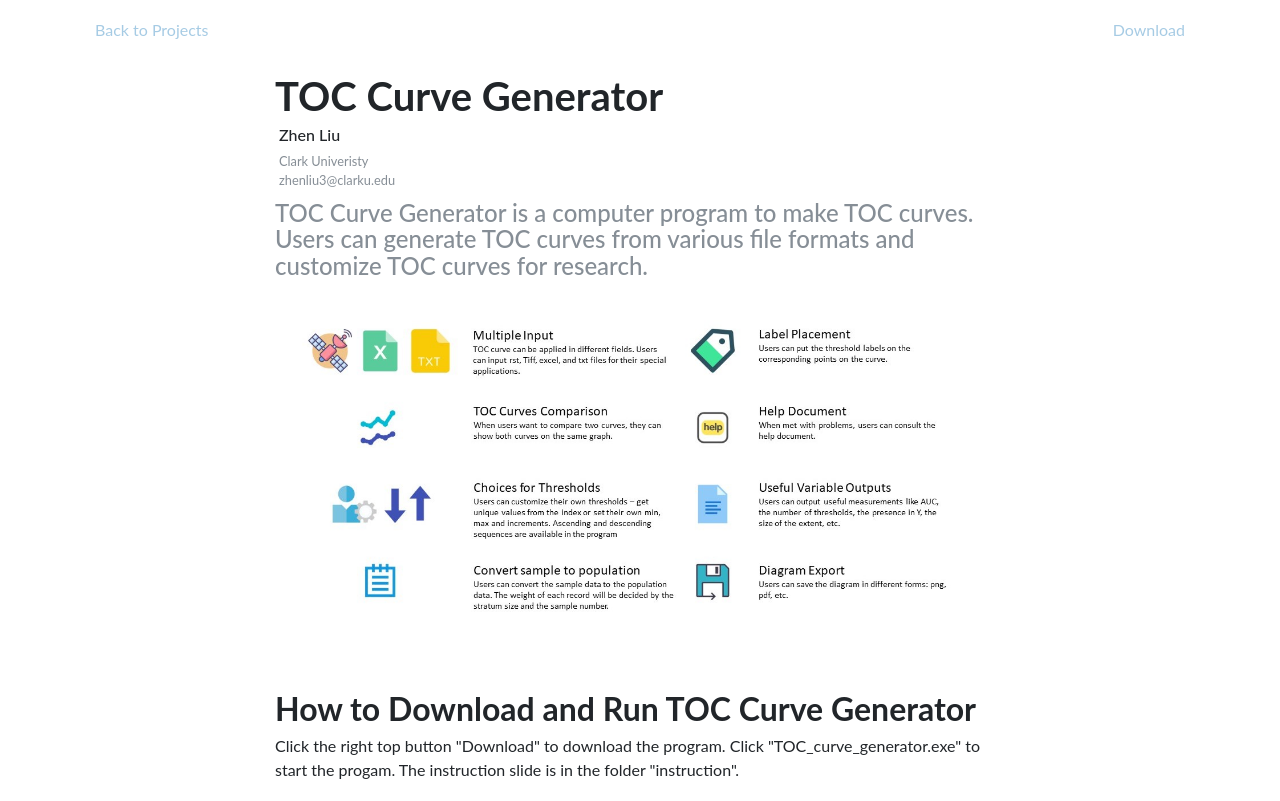
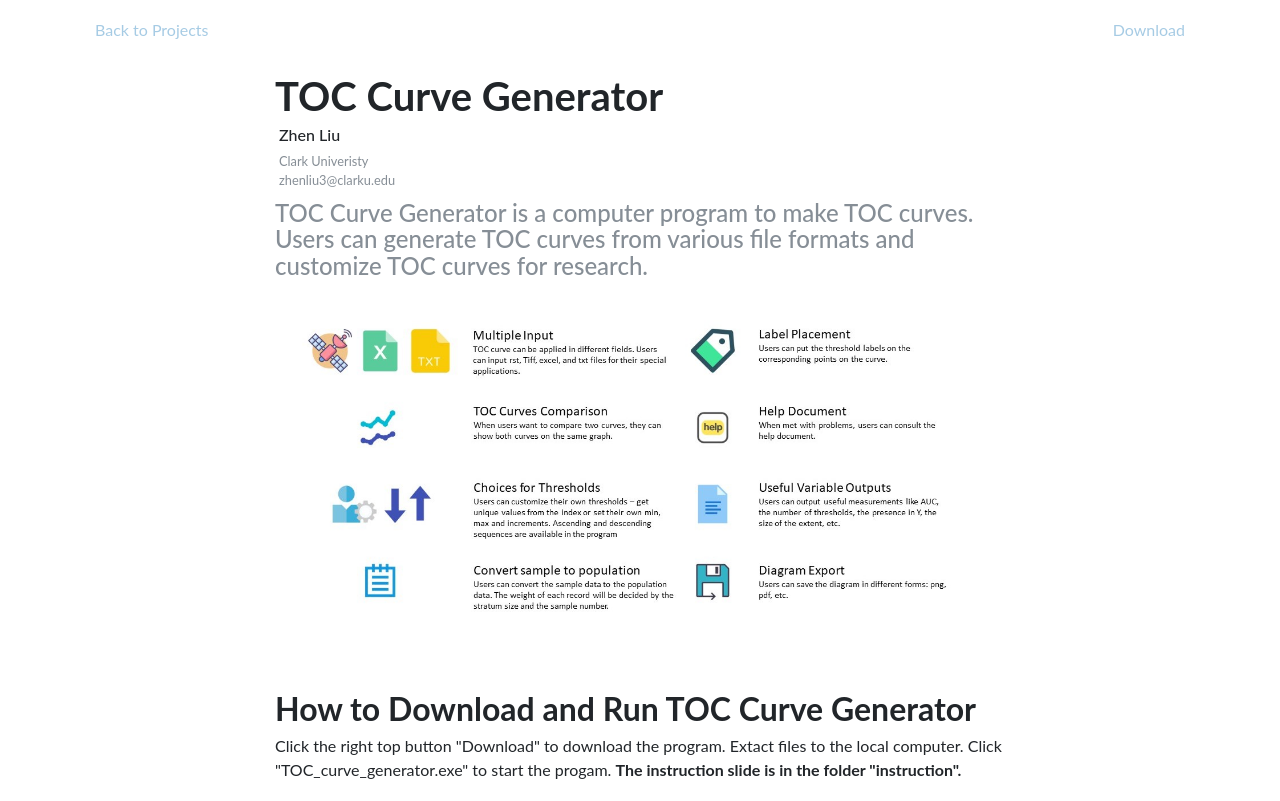
Before and after one commit to lazygis/lazygis.github.io, a website: page projects/TOCCurveGenerator.html in a window 1280 px wide. Shown: the top 801 px of the page. Drawn offline with nearby package versions, Linux system fonts and the light colour scheme; files that its build step writes are made by us from their sources.

Commit message:
instruction updated

```diff
--- a/projects/TOCCurveGenerator.html
+++ b/projects/TOCCurveGenerator.html
@@ -63,7 +63,7 @@
                 <div class="row">
                     <div class="col-lg-8 mx-auto">
                         <h2 class="font-weight-bold">How to Download and Run TOC Curve Generator</h2>
-                        <p>Click the right top button "Download" to download the program. Click "TOC_curve_generator.exe" to start the progam. The instruction slide is in the folder "instruction".</p>
+                        <p>Click the right top button "Download" to download the program. Extact files to the local computer. Click "TOC_curve_generator.exe" to start the progam. <b>The instruction slide is in the folder "instruction".</b></p>
                     </div>
                 </div>
             </section>
```
